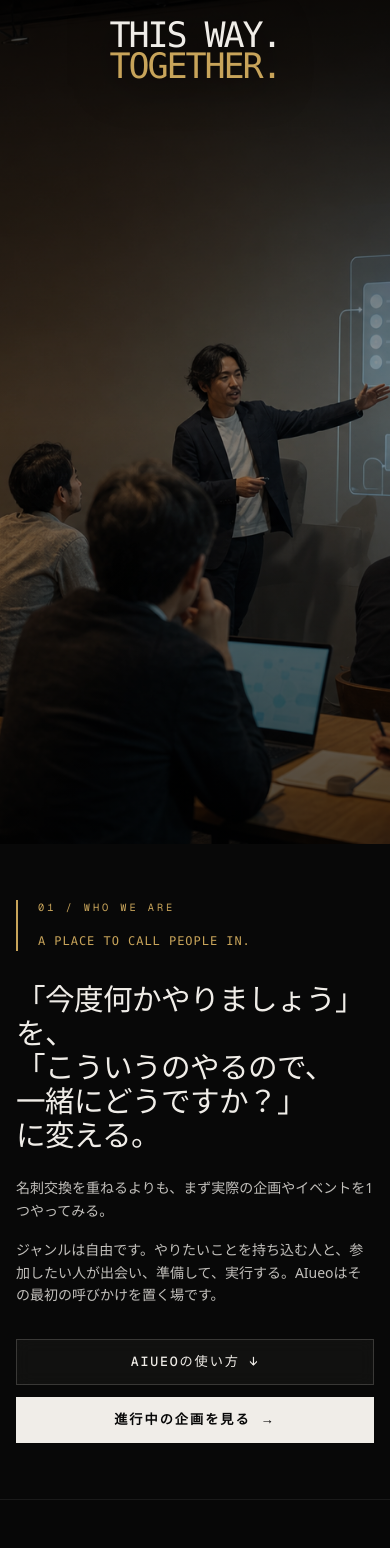
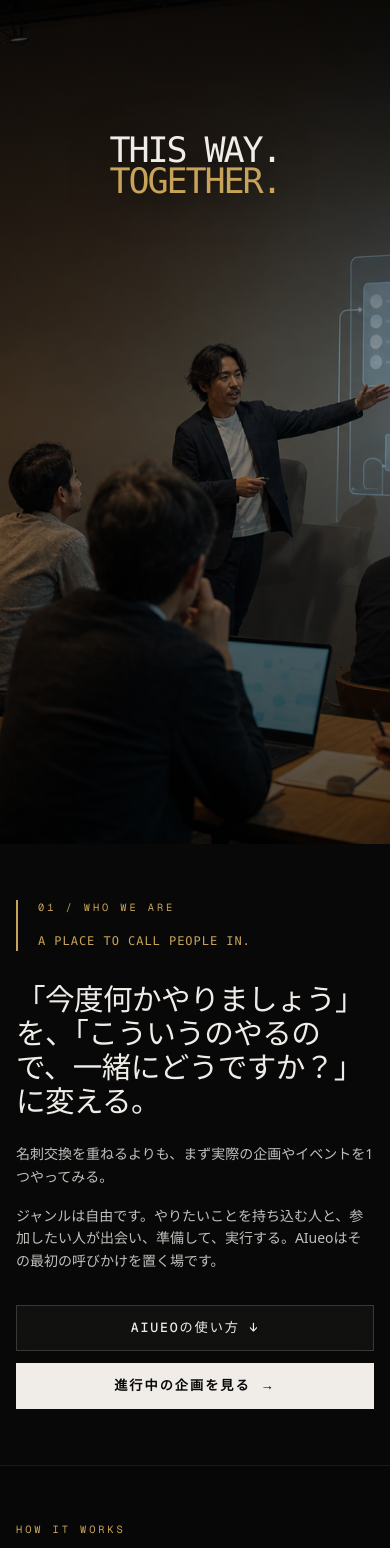
Before and after one commit to rahiseko-alt/AIueo-LP, a Next.js app: page / in a window 390 px wide. Shown: the top 1548 px of the page. Built offline with nearby package versions, Linux system fonts and the light colour scheme.

Commit message:
fix: make landing page responsive

```diff
--- a/src/app/globals.css
+++ b/src/app/globals.css
@@ -18,6 +18,7 @@
     scroll-behavior: smooth;
     text-size-adjust: 100%;
     -webkit-text-size-adjust: 100%;
+    overflow-x: clip;
   }
 
   body {
@@ -26,7 +27,7 @@
     font-family: var(--font-geist-sans), -apple-system, BlinkMacSystemFont, 'Segoe UI', Roboto, sans-serif;
     -webkit-font-smoothing: antialiased;
     -moz-osx-font-smoothing: grayscale;
-    overflow-x: hidden;
+    overflow-x: clip;
     width: 100%;
     position: relative;
   }
@@ -168,8 +169,9 @@
   font-weight: 300;
   letter-spacing: -0.02em;
   line-height: 1.15;
-  word-break: keep-all;
-  overflow-wrap: break-word;
+  min-width: 0;
+  word-break: normal;
+  overflow-wrap: anywhere;
 }
 
 /* Responsive Section Spacing */
--- a/src/components/hero.tsx
+++ b/src/components/hero.tsx
@@ -7,7 +7,7 @@ interface HeroProps {
 
 export function Hero({ activity }: HeroProps) {
   return (
-    <section id="home" className="relative h-[100svh] min-h-[36rem] overflow-hidden bg-[#080808]">
+    <section id="home" className="relative h-[100svh] min-h-[30rem] overflow-hidden bg-[#080808] lg:min-h-[36rem]">
       <Image
         src={activity.imageUrl}
         alt="AI導入セミナーで実演する講師と参加者"
@@ -17,8 +17,8 @@ export function Hero({ activity }: HeroProps) {
         priority
       />
       <div className="pointer-events-none absolute inset-0 bg-gradient-to-b from-black/65 via-black/15 to-black/60 sm:from-black/45 sm:via-black/5 sm:to-black/55" />
-      <div className="pointer-events-none absolute inset-x-5 top-[max(1.25rem,env(safe-area-inset-top))] text-center sm:inset-x-8 sm:top-[8%] lg:left-[8%] lg:right-auto lg:top-auto lg:bottom-[12%] lg:text-left">
-        <h1 className="font-mono text-[clamp(2.1rem,9vw,6rem)] font-medium leading-[0.88] tracking-[-0.06em] text-[#f0ede8] drop-shadow-[0_4px_22px_rgba(0,0,0,0.8)]">
+      <div className="pointer-events-none absolute inset-x-6 top-[max(5.5rem,16svh)] text-center sm:inset-x-8 sm:top-[12svh] lg:left-[8%] lg:right-auto lg:top-auto lg:bottom-[12%] lg:text-left">
+        <h1 className="font-mono text-[clamp(2.1rem,9vw,4.5rem)] font-medium leading-[0.88] tracking-[-0.06em] text-[#f0ede8] drop-shadow-[0_4px_22px_rgba(0,0,0,0.8)] lg:text-[clamp(4rem,6.7vw,6rem)]">
           THIS WAY.
           <br />
           <span className="text-[#c8a45a]">TOGETHER.</span>
--- a/src/components/who-we-are.tsx
+++ b/src/components/who-we-are.tsx
@@ -2,14 +2,14 @@ export function WhoWeAre() {
   return (
     <section id="about" className="section-padding border-b border-[rgba(240,237,232,0.08)] bg-[#080808]">
       <div className="mx-auto grid max-w-7xl gap-8 px-4 sm:px-6 md:grid-cols-[0.65fr_1.35fr] md:gap-14 md:px-10">
-        <div className="border-l-2 border-[#c8a45a] pl-5 sm:pl-7">
+        <div className="min-w-0 border-l-2 border-[#c8a45a] pl-5 sm:pl-7">
           <div className="sec-eyebrow">01 / WHO WE ARE</div>
           <p className="mt-4 font-mono text-xs leading-relaxed tracking-[0.08em] text-[#c8a45a] uppercase">
             A place to call people in.
           </p>
         </div>
 
-        <div>
+        <div className="min-w-0">
           <h2 className="sec-title leading-tight text-[#f0ede8]">
             「今度何かやりましょう」を、<br className="hidden sm:inline" />
             「こういうのやるので、一緒にどうですか？」に変える。
```
